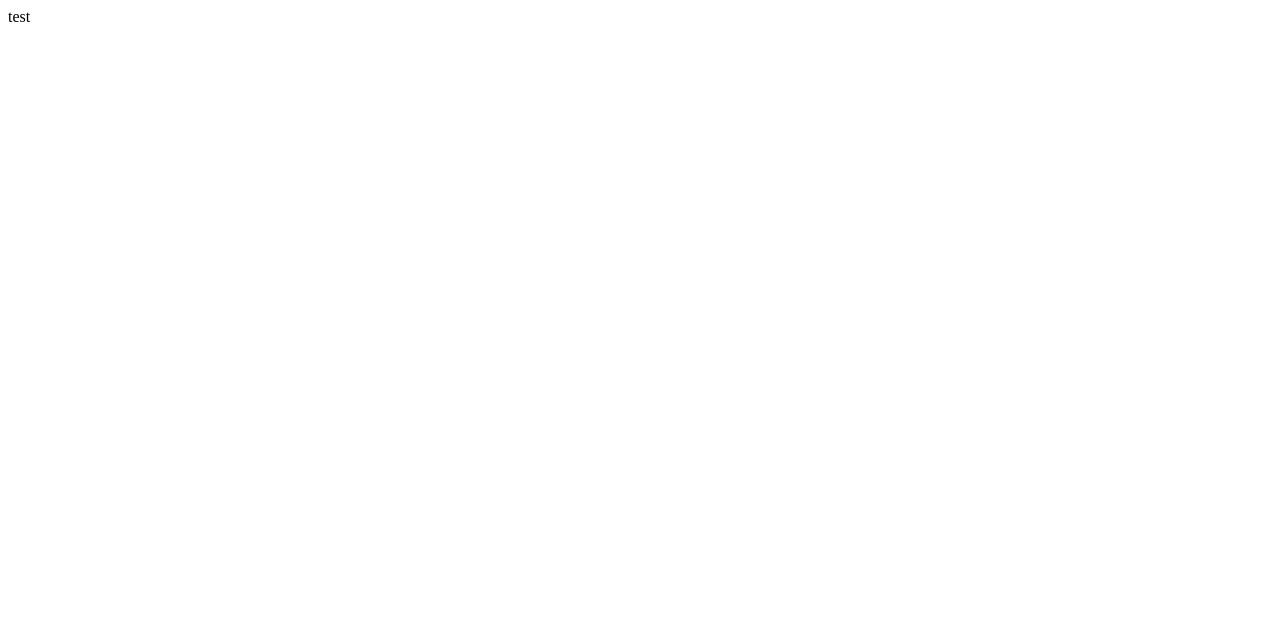
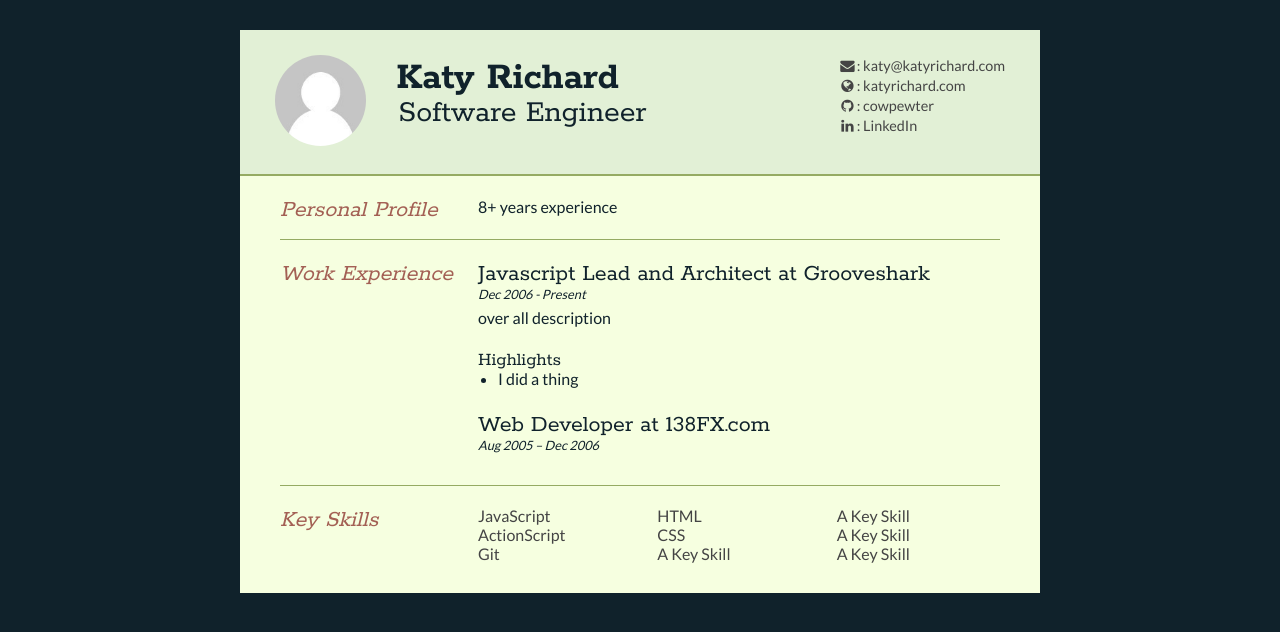
Before and after one commit to cowpewter/cowpewter.github.io, a plain HTML site: page index.html in a window 1280 px wide. Drawn offline with Linux system fonts and the light colour scheme.

Commit message:
initial resume commit

```diff
--- a/index.html
+++ b/index.html
@@ -1,8 +1,108 @@
 <!DOCTYPE html>
+<html>
+<head>
+<title>Katy Richard</title>
 
-<html>
-<head></head>
-<body>
-test
+<meta name="viewport" content="width=device-width"/>
+<meta name="description" content="Resume of Katy Richard, Software Engineer"/>
+<meta charset="UTF-8">
+
+<link type="text/css" rel="stylesheet" href="style.css">
+<link href='http://fonts.googleapis.com/css?family=Rokkitt:400,700|Lato:400,300' rel='stylesheet' type='text/css'>
+<link href="http://maxcdn.bootstrapcdn.com/font-awesome/4.3.0/css/font-awesome.min.css" rel="stylesheet">
+
+<!--[if lt IE 9]>
+<script src="//html5shiv.googlecode.com/svn/trunk/html5.js"></script>
+<![endif]-->
+</head>
+<body id="top">
+<div id="cv" class="instaFade">
+    <div class="mainDetails">
+        <div id="headshot" class="quickFade">
+            <img src="headshot.jpg" alt="Katy Richard" />
+        </div>
+
+        <div id="name">
+            <h1 class="quickFade delayTwo">Katy Richard</h1>
+            <h2 class="quickFade delayThree">Software Engineer</h2>
+        </div>
+
+        <div id="contactDetails" class="quickFade delayFour">
+            <ul>
+                <li><span class="fa fa-envelope fa-fw"></span>:&nbsp;<a href="mailto:katyrichard.com" target="_blank">katy@katyrichard.com</a></li>
+                <li><span class="fa fa-globe fa-fw"></span>:&nbsp;<a href="http://katyrichard.com">katyrichard.com</a></li>
+                <li><span class="fa fa-github fa-fw"></span>:&nbsp;<a href="https://github.com/cowpewter">cowpewter</a></li>
+                <li><span class="fa fa-linkedin fa-fw"></span>:&nbsp;<a href="https://www.linkedin.com/in/katyrichard">LinkedIn</a></li>
+
+            </ul>
+        </div>
+        <div class="clear"></div>
+    </div>
+
+    <div id="mainArea" class="quickFade delayFive">
+        <section>
+            <article>
+                <div class="sectionTitle">
+                    <h1>Personal Profile</h1>
+                </div>
+
+                <div class="sectionContent">
+                    <p>8+ years experience </p>
+                </div>
+            </article>
+            <div class="clear"></div>
+        </section>
+
+
+        <section>
+            <div class="sectionTitle">
+                <h1>Work Experience</h1>
+            </div>
+
+            <div class="sectionContent">
+                <article>
+                    <h2>Javascript Lead and Architect at Grooveshark</h2>
+                    <p class="subDetails">Dec 2006 - Present</p>
+                    <p>over all description</p>
+
+                    <h3>Highlights</h3>
+                    <ul class="sectionHighlights">
+                        <li>I did a thing</li>
+                    </ul>
+                </article>
+
+                <article>
+                    <h2>Web Developer at 138FX.com</h2>
+                    <p class="subDetails">Aug 2005 – Dec 2006</p>
+                    <p></p>
+                </article>
+            </div>
+            <div class="clear"></div>
+        </section>
+
+
+        <section>
+            <div class="sectionTitle">
+                <h1>Key Skills</h1>
+            </div>
+
+            <div class="sectionContent">
+                <ul class="keySkills">
+                    <li>JavaScript</li>
+                    <li>ActionScript</li>
+                    <li>Git</li>
+                    <li>HTML</li>
+                    <li>CSS</li>
+                    <li>A Key Skill</li>
+                    <li>A Key Skill</li>
+                    <li>A Key Skill</li>
+                    <li>A Key Skill</li>
+                </ul>
+            </div>
+            <div class="clear"></div>
+        </section>
+
+    </div>
+</div>
 </body>
 </html>
--- /dev/null
+++ b/style.css
@@ -0,0 +1,368 @@
+html,body,div,span,object,iframe,h1,h2,h3,h4,h5,h6,p,blockquote,pre,abbr,address,cite,code,del,dfn,em,img,ins,kbd,q,samp,small,strong,sub,sup,var,b,i,dl,dt,dd,ol,ul,li,fieldset,form,label,legend,table,caption,tbody,tfoot,thead,tr,th,td,article,aside,canvas,details,figcaption,figure,footer,header,hgroup,menu,nav,section,summary,time,mark,audio,video {
+border:0;
+font:inherit;
+font-size:100%;
+margin:0;
+padding:0;
+vertical-align:baseline;
+}
+
+article,aside,details,figcaption,figure,footer,header,hgroup,menu,nav,section {
+display:block;
+}
+
+html, body {background: #10222B; font-family: 'Lato', helvetica, arial, sans-serif; font-size: 16px; color: #10222B;}
+
+.clear {clear: both;}
+
+p {
+    font-size: 1em;
+    line-height: 1.4em;
+    margin-bottom: 20px;
+}
+
+#cv {
+    width: 90%;
+    max-width: 800px;
+    background: #F6FFE0;
+    margin: 30px auto;
+}
+
+.mainDetails {
+    padding: 25px 35px;
+    border-bottom: 2px solid #95AB63;
+    background: #E2F0D6;
+}
+
+#name h1 {
+    font-size: 2.5em;
+    font-weight: 700;
+    font-family: 'Rokkitt', Helvetica, Arial, sans-serif;
+    margin-bottom: -6px;
+}
+
+#name h2 {
+    font-size: 2em;
+    margin-left: 2px;
+    font-family: 'Rokkitt', Helvetica, Arial, sans-serif;
+}
+
+#mainArea {
+    padding: 0 40px;
+}
+
+#headshot {
+    width: 12.5%;
+    float: left;
+    margin-right: 30px;
+}
+
+#headshot img {
+    width: 100%;
+    height: auto;
+    -webkit-border-radius: 50px;
+    border-radius: 50px;
+}
+
+#name {
+    float: left;
+}
+
+#contactDetails {
+    float: right;
+}
+
+#contactDetails ul {
+    list-style-type: none;
+    font-size: 0.9em;
+    margin-top: 2px;
+}
+
+#contactDetails ul li {
+    margin-bottom: 3px;
+    color: #444;
+}
+
+#contactDetails ul li a, a[href^=tel] {
+    color: #444;
+    text-decoration: none;
+    -webkit-transition: all .3s ease-in;
+    -moz-transition: all .3s ease-in;
+    -o-transition: all .3s ease-in;
+    -ms-transition: all .3s ease-in;
+    transition: all .3s ease-in;
+}
+
+#contactDetails ul li a:hover {
+    color: #cf8a05;
+}
+
+section {
+    border-top: 1px solid #95AB63;
+    padding: 20px 0 0;
+}
+
+section:first-child {
+    border-top: 0;
+}
+
+section:last-child {
+    padding: 20px 0 10px;
+}
+
+.sectionTitle {
+    float: left;
+    width: 25%;
+}
+
+.sectionContent {
+    float: right;
+    width: 72.5%;
+}
+
+.sectionContent article:last-child {
+    padding: 20px 0 10px;
+}
+
+.sectionTitle h1 {
+    font-family: 'Rokkitt', Helvetica, Arial, sans-serif;
+    font-style: italic;
+    font-size: 1.5em;
+    color: #A36054;
+}
+
+.sectionContent h2 {
+    font-family: 'Rokkitt', Helvetica, Arial, sans-serif;
+    font-size: 1.5em;
+    margin-bottom: -2px;
+}
+
+.sectionContent h3 {
+    font-family: 'Rokkitt', Helvetica, Arial, sans-serif;
+    font-size: 1.2em;
+    margin-bottom: -2px;
+}
+
+.sectionHighlights {
+    margin-bottom: 3px;
+}
+
+.sectionHighlights li {
+    margin-left: 20px;
+}
+
+.subDetails {
+    font-size: 0.8em;
+    font-style: italic;
+    margin-bottom: 3px;
+}
+
+.keySkills {
+    list-style-type: none;
+    -moz-column-count:3;
+    -webkit-column-count:3;
+    column-count:3;
+    margin-bottom: 20px;
+    font-size: 1em;
+    color: #444;
+}
+
+.keySkills ul li {
+    margin-bottom: 3px;
+}
+
+@media all and (min-width: 602px) and (max-width: 800px) {
+    .keySkills {
+    -moz-column-count:2;
+    -webkit-column-count:2;
+    column-count:2;
+    }
+}
+
+@media all and (max-width: 601px) {
+    #cv {
+        width: 95%;
+        margin: 10px auto;
+        min-width: 280px;
+    }
+
+    #headshot {
+        float: none;
+        margin: 0px auto 5px;
+    }
+
+    #name, #contactDetails {
+        float: none;
+        width: 100%;
+        text-align: center;
+    }
+
+    .sectionTitle, .sectionContent {
+        float: none;
+        width: 100%;
+    }
+
+    .sectionTitle {
+        margin-left: -2px;
+        font-size: 1.25em;
+    }
+
+    .keySkills {
+        -moz-column-count:2;
+        -webkit-column-count:2;
+        column-count:2;
+    }
+}
+
+@media all and (max-width: 480px) {
+    .mainDetails {
+        padding: 15px 15px;
+    }
+
+    section {
+        padding: 15px 0 0;
+    }
+
+    #mainArea {
+        padding: 0 25px;
+    }
+
+
+    .keySkills {
+    -moz-column-count:1;
+    -webkit-column-count:1;
+    column-count:1;
+    }
+
+    #name h1 {
+        line-height: .8em;
+        margin-bottom: 4px;
+    }
+}
+
+@media print {
+    #cv {
+        width: 100%;
+    }
+}
+
+@-webkit-keyframes reset {
+    0% {
+        opacity: 0;
+    }
+    100% {
+        opacity: 0;
+    }
+}
+
+@-webkit-keyframes fade-in {
+    0% {
+        opacity: 0;
+    }
+    40% {
+        opacity: 0;
+    }
+    100% {
+        opacity: 1;
+    }
+}
+
+@-moz-keyframes reset {
+    0% {
+        opacity: 0;
+    }
+    100% {
+        opacity: 0;
+    }
+}
+
+@-moz-keyframes fade-in {
+    0% {
+        opacity: 0;
+    }
+    40% {
+        opacity: 0;
+    }
+    100% {
+        opacity: 1;
+    }
+}
+
+@keyframes reset {
+    0% {
+        opacity: 0;
+    }
+    100% {
+        opacity: 0;
+    }
+}
+
+@keyframes fade-in {
+    0% {
+        opacity: 0;
+    }
+    40% {
+        opacity: 0;
+    }
+    100% {
+        opacity: 1;
+    }
+}
+
+.instaFade {
+    -webkit-animation-name: reset, fade-in;
+    -webkit-animation-duration: 1.5s;
+    -webkit-animation-timing-function: ease-in;
+
+    -moz-animation-name: reset, fade-in;
+    -moz-animation-duration: 1.5s;
+    -moz-animation-timing-function: ease-in;
+
+    animation-name: reset, fade-in;
+    animation-duration: 1.5s;
+    animation-timing-function: ease-in;
+}
+
+.quickFade {
+    -webkit-animation-name: reset, fade-in;
+    -webkit-animation-duration: 2.5s;
+    -webkit-animation-timing-function: ease-in;
+
+    -moz-animation-name: reset, fade-in;
+    -moz-animation-duration: 2.5s;
+    -moz-animation-timing-function: ease-in;
+
+    animation-name: reset, fade-in;
+    animation-duration: 2.5s;
+    animation-timing-function: ease-in;
+}
+
+.delayOne {
+    -webkit-animation-delay: 0, .5s;
+    -moz-animation-delay: 0, .5s;
+    animation-delay: 0, .5s;
+}
+
+.delayTwo {
+    -webkit-animation-delay: 0, 1s;
+    -moz-animation-delay: 0, 1s;
+    animation-delay: 0, 1s;
+}
+
+.delayThree {
+    -webkit-animation-delay: 0, 1.5s;
+    -moz-animation-delay: 0, 1.5s;
+    animation-delay: 0, 1.5s;
+}
+
+.delayFour {
+    -webkit-animation-delay: 0, 2s;
+    -moz-animation-delay: 0, 2s;
+    animation-delay: 0, 2s;
+}
+
+.delayFive {
+    -webkit-animation-delay: 0, 2.5s;
+    -moz-animation-delay: 0, 2.5s;
+    animation-delay: 0, 2.5s;
+}
```
Also changed, not shown: headshot.jpg (added).
